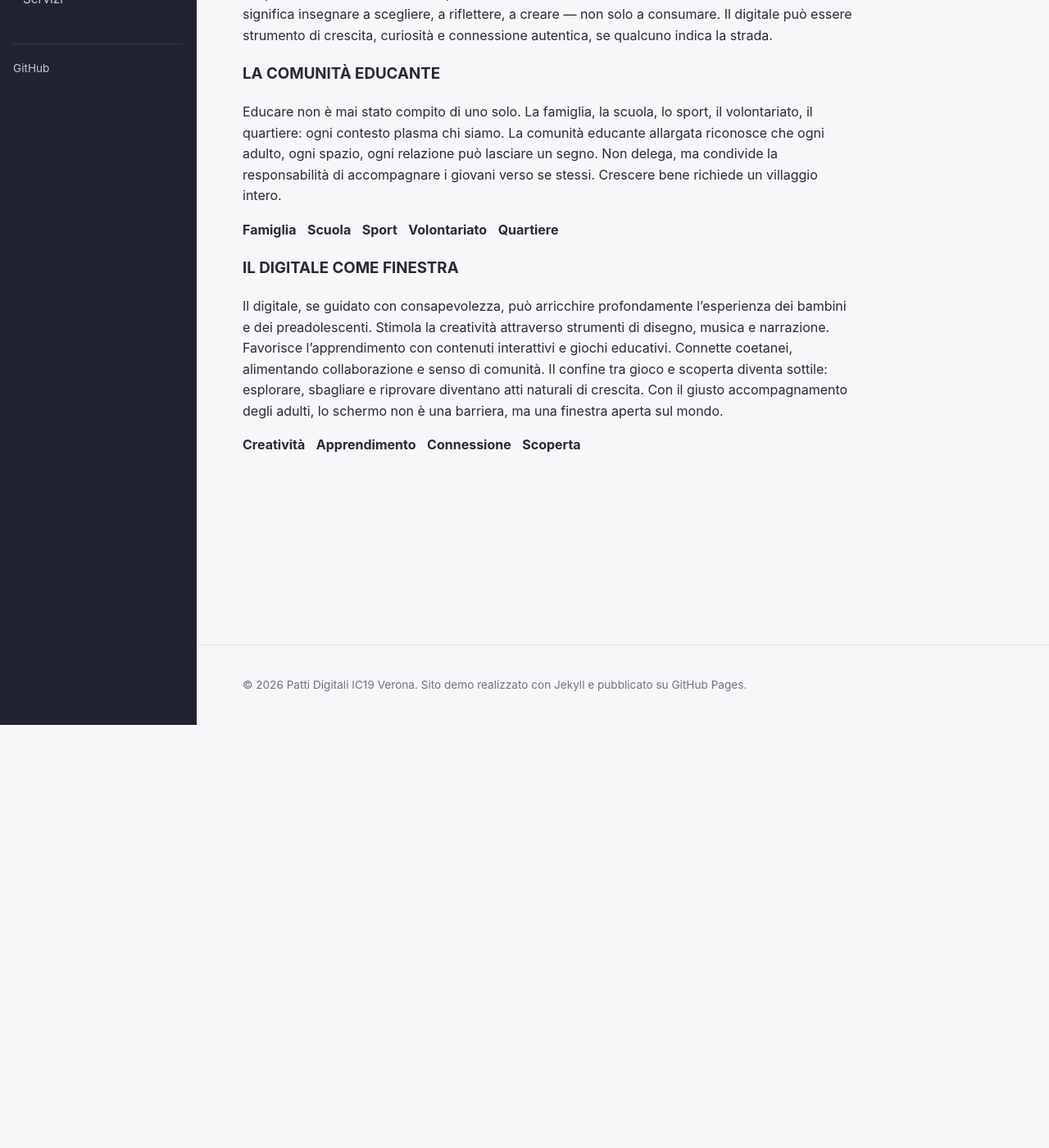
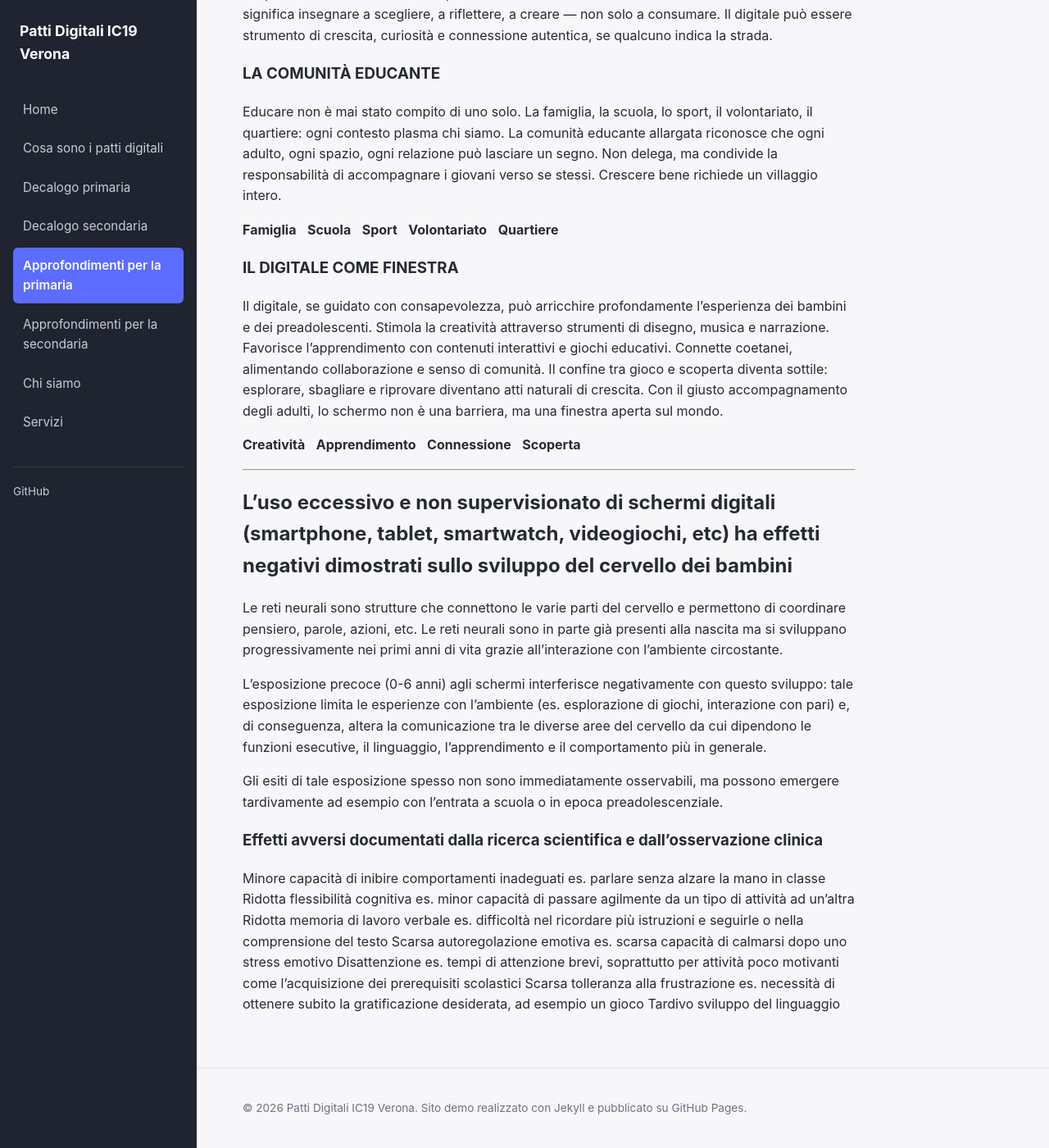
Before and after one commit to albvalente/prova, a Jekyll site: the page built from patto-digitale-primaria-approfondimenti.md, in a window 1280 px wide and 1400 px high, scrolled down 516 px. Shown: the whole window at 82% size. Built offline with Jekyll 4.4.1, drawn with Linux system fonts in a browser that asks for light colours.

Commit message:
Update patto-digitale-primaria-approfondimenti.md

```diff
--- a/patto-digitale-primaria-approfondimenti.md
+++ b/patto-digitale-primaria-approfondimenti.md
@@ -27,3 +27,29 @@
 Il digitale, se guidato con consapevolezza, può arricchire profondamente l'esperienza dei bambini e dei preadolescenti. Stimola la creatività attraverso strumenti di disegno, musica e narrazione. Favorisce l'apprendimento con contenuti interattivi e giochi educativi. Connette coetanei, alimentando collaborazione e senso di comunità. Il confine tra gioco e scoperta diventa sottile: esplorare, sbagliare e riprovare diventano atti naturali di crescita. Con il giusto accompagnamento degli adulti, lo schermo non è una barriera, ma una finestra aperta sul mondo.
 
 **Creatività**   **Apprendimento**   **Connessione**   **Scoperta**
+
+___
+
+## L’uso eccessivo e non supervisionato di schermi digitali (smartphone, tablet, smartwatch, videogiochi, etc) ha effetti negativi dimostrati sullo sviluppo del cervello dei bambini
+
+Le reti neurali sono strutture che connettono le varie parti del cervello e permettono di coordinare pensiero, parole, azioni, etc. Le reti neurali sono in parte già presenti alla nascita ma si sviluppano progressivamente nei primi anni di vita grazie all'interazione con l'ambiente circostante.
+
+L'esposizione precoce (0-6 anni) agli schermi interferisce negativamente con questo sviluppo: tale esposizione limita le esperienze con l'ambiente (es. esplorazione di giochi, interazione con pari) e, di conseguenza, altera la comunicazione tra le diverse aree del cervello da cui dipendono le funzioni esecutive, il linguaggio, l'apprendimento e il comportamento più in generale.
+
+Gli esiti di tale esposizione spesso non sono immediatamente osservabili, ma possono emergere tardivamente ad esempio con l'entrata a scuola o in epoca preadolescenziale.
+
+### Effetti avversi documentati dalla ricerca scientifica e dall'osservazione clinica
+
+Minore capacità di inibire comportamenti inadeguati
+es. parlare senza alzare la mano in classe
+Ridotta flessibilità cognitiva
+es. minor capacità di passare agilmente da un tipo di attività ad un'altra
+Ridotta memoria di lavoro verbale
+es. difficoltà nel ricordare più istruzioni e seguirle o nella comprensione del testo
+Scarsa autoregolazione emotiva
+es. scarsa capacità di calmarsi dopo uno stress emotivo
+Disattenzione
+es. tempi di attenzione brevi, soprattutto per attività poco motivanti come l'acquisizione dei prerequisiti scolastici
+Scarsa tolleranza alla frustrazione
+es. necessità di ottenere subito la gratificazione desiderata, ad esempio un gioco
+Tardivo sviluppo del linguaggio
```
